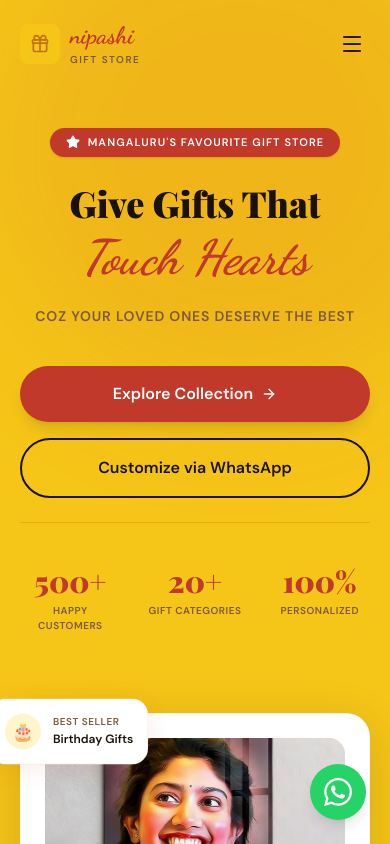
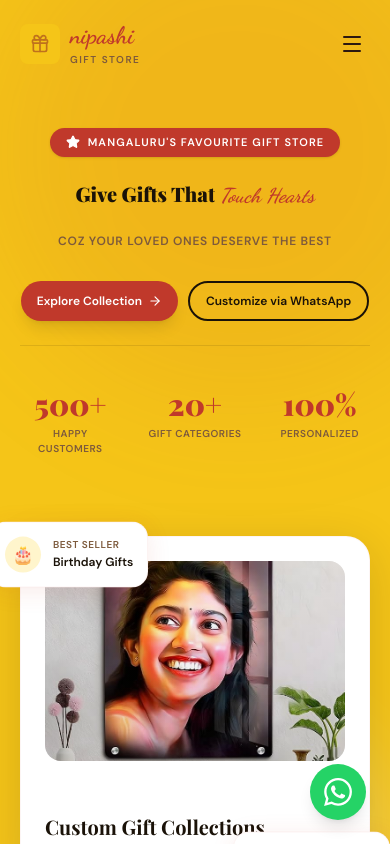
Before and after one commit to Racchu100/nipashi-gift-store, a Next.js app: page / in a window 390 px wide. Shown: the top 844 px of the page. Built offline with nearby package versions, Linux system fonts and the light colour scheme.

Commit message:
Enhance: Force hero heading into a single row on mobile and adjust font size

```diff
--- a/src/app/page.tsx
+++ b/src/app/page.tsx
@@ -136,28 +136,25 @@ export default function Home() {
               <Star className="w-3.5 h-3.5 fill-current" />
               Mangaluru's Favourite Gift Store
             </div>
-            <h1 className="font-playfair text-4xl sm:text-5xl lg:text-7xl font-extrabold leading-tight text-dark">
-              Give Gifts That <br />
-              <span className="font-dancing text-red italic text-5xl sm:text-6xl lg:text-8xl inline-block mt-2">
-                Touch Hearts
-              </span>
+            <h1 className="font-playfair text-[20px] xs:text-[22px] sm:text-4xl md:text-5xl lg:text-6xl font-extrabold leading-tight text-dark whitespace-nowrap">
+              Give Gifts That <span className="font-dancing text-red italic">Touch Hearts</span>
             </h1>
-            <p className="text-sm sm:text-base font-bold tracking-[0.06em] text-text-muted uppercase max-w-md mx-auto md:mx-0">
+            <p className="text-xs sm:text-sm font-bold tracking-[0.06em] text-text-muted uppercase max-w-md mx-auto md:mx-0">
               Coz Your Loved Ones Deserve the Best
             </p>
 
-            <div className="flex flex-col sm:flex-row gap-4 justify-center md:justify-start pt-4">
+            <div className="flex flex-row flex-wrap gap-2.5 justify-center md:justify-start pt-2">
               <Link
                 href="/products"
-                className="inline-flex items-center justify-center gap-2 bg-red hover:bg-red-dark text-white font-bold px-8 py-4 rounded-full shadow-lg hover:shadow-xl transition-all duration-300 hover:-translate-y-0.5"
+                className="inline-flex items-center justify-center gap-1.5 bg-red hover:bg-red-dark text-white font-bold px-4 py-2.5 sm:px-8 sm:py-4 text-xs sm:text-base rounded-full shadow-lg hover:shadow-xl transition-all duration-300 hover:-translate-y-0.5"
               >
-                Explore Collection <ArrowRight className="w-4 h-4" />
+                Explore Collection <ArrowRight className="w-3.5 h-3.5" />
               </Link>
               <a
                 href="https://wa.me/919900110344?text=Hi%20Nipashi!%20I'd%20like%20to%20customize%20a%20gift."
                 target="_blank"
                 rel="noopener noreferrer"
-                className="inline-flex items-center justify-center gap-2 bg-transparent hover:bg-dark text-dark hover:text-yellow font-bold px-8 py-4 border-2 border-dark rounded-full transition-all duration-300 hover:-translate-y-0.5"
+                className="inline-flex items-center justify-center gap-1.5 bg-transparent hover:bg-dark text-dark hover:text-yellow font-bold px-4 py-2.5 sm:px-8 sm:py-4 text-xs sm:text-base border-2 border-dark rounded-full transition-all duration-300 hover:-translate-y-0.5"
               >
                 Customize via WhatsApp
               </a>
```
